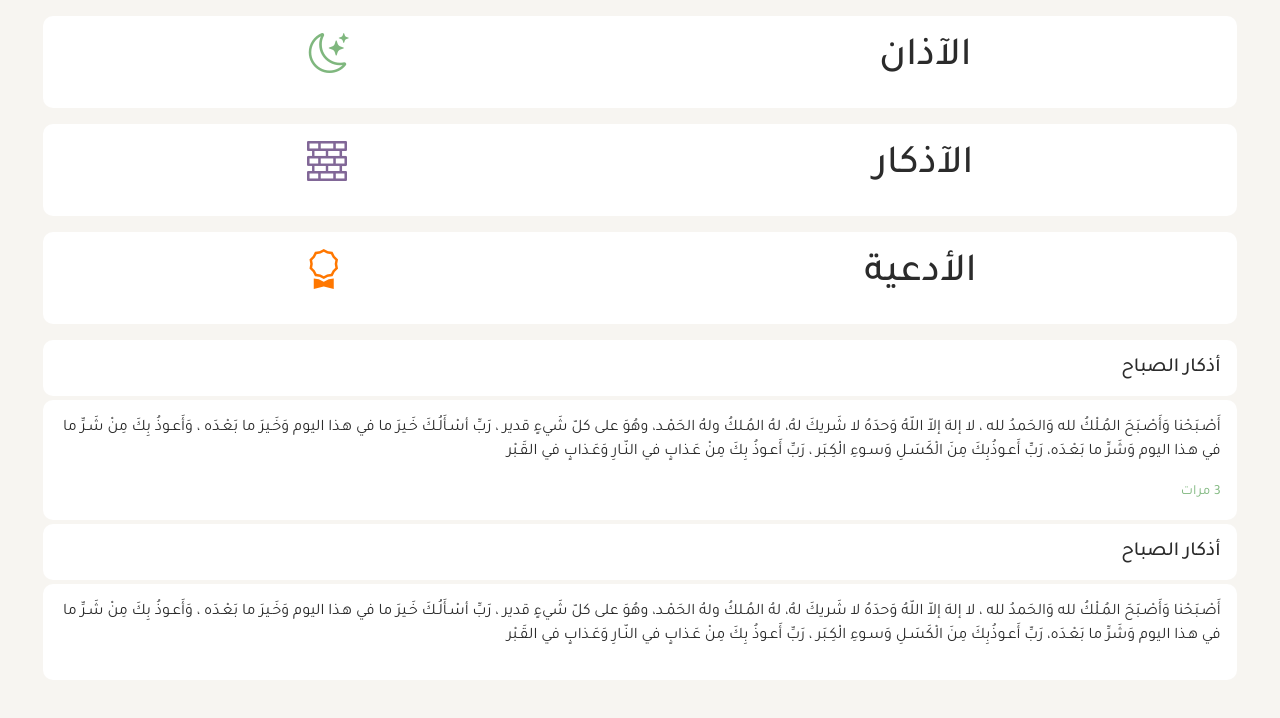
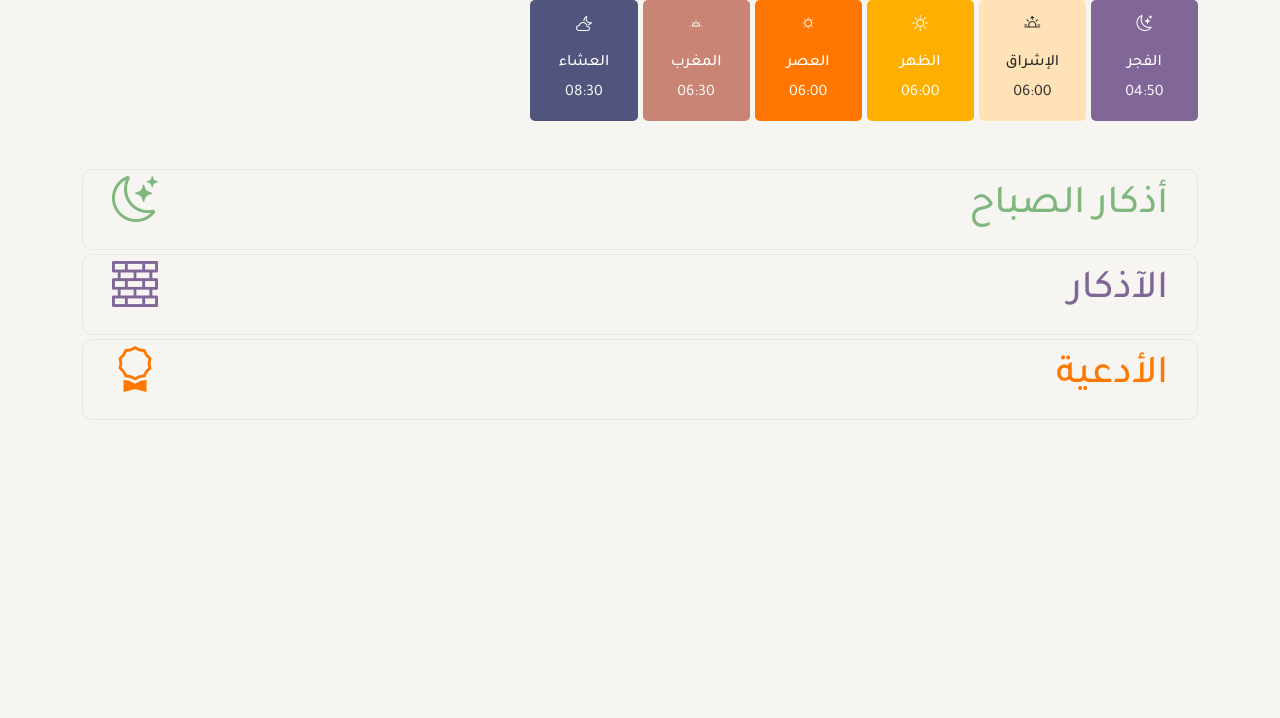
Before and after one commit to shamsularakan/azan, a plain HTML site: page index.html in a window 1280 px wide. Drawn offline with nearby package versions, Linux system fonts and the light colour scheme.

Commit message:
creat accordion

```diff
--- a/css/style.css
+++ b/css/style.css
@@ -11,9 +11,15 @@ body{
 :root{
     --f1-color:#51557E;
     --s2-color: #816797;
+    --3g-color:#7FB77E;
+    --4f-color: #FF7700;
+    --5f-color: #FFAF00;
+    --6s-color:#FFE3B7;
+    --7s-color: #C98474;
 }
 .orange{
-    color: #FF7700;
+    color:#FF7700 ;
+
 }
 .green{
     color: #7FB77E;;
@@ -22,32 +28,77 @@ body{
     color: var(--s2-color);
 }
 /* start bost */
-.bost{
-    width: 95%;
-    margin: 3px auto;
-    background-color: #fff;
+.prayer-time{
+    display: grid;
+    grid-template-columns: repeat(auto-fill, minmax(100px, 1fr));
+    gap: 5px;
+}
+.prayer-time div{
 
-    border-radius: 10px;
+    border-radius: 5px;
+    text-align: center;
+    padding-top: 15px;
+}
+.prayer-time .pary:first-child{
+    background-color: var(--s2-color);
+    color: #fff;
+}
+.prayer-time .pary:nth-child(2){
+    background-color: var(--6s-color);
 
 }
-.bost header h1{
+.prayer-time .pary:nth-child(3){
+    background-color: var(--5f-color);
+    color: #fff;
+}
+.prayer-time .pary:nth-child(4){
+    background-color: var(--4f-color);
+    color: #fff;
+}
+.prayer-time .pary:nth-child(5){
+    background-color: var(--7s-color);
+    color: #fff;
+}
+.prayer-time .pary:last-child{
+    background-color: var(--f1-color);
+    color: #fff;
+}
+/* end bost */
+details.parent{
+    border: 1px solid #e7e7e7;
+    padding: 5px;
+    border-radius:10px ;
 
 }
-.bost header i{
-    font-size: 40px;
+
+details.parent > summary{
+    font-size: 46px;
 }
-/* end bost */
-.zikir {
-    width: 95%;
-    margin: 3px auto;
+details.child{
 
+    margin: 15px;
 }
-.zikir h5{
-    background-color: #fff;
-    border-radius: 10px;
+details.child summary{
+    padding: 5px;
+    background-color: #FF7700;
+    margin-bottom: 2px;
+    border-radius:10px ;
+    color: #fff;
 }
-.zikir .content{
-    background-color: #fff;
-    border-radius: 10px;
-    bottom: 0;
+
+details.child p{
+    padding: 15px;
+    background-color: #fff5eb;
+    border-radius:10px ;
 }
+details.azan{
+    color: var(--3g-color);
+}
+details.azan details.child summary{
+    background-color: var(--3g-color);
+}
+details.azan details.child p{
+    color: #2B2B2B;
+    font-weight: bold;
+    border: 1px solid var(--3g-color);
+}
--- a/index.html
+++ b/index.html
@@ -18,43 +18,110 @@
         <title>آذان</title>
     </head>
     <body>
-        <div class="container-fluid">
-            <div class="bost  pt-3 pb-3 mb-3 mt-3">
-                <header class="d-flex justify-content-around align-items-center">
-                    <h1>الآذان</h1>
-                    <i class="bi bi-moon-stars green"></i>
-                </header>
-
-            </div>
-            <div class="bost  pt-3 pb-3 mb-3 mt-3">
-                <header class="d-flex justify-content-around align-items-center">
-                    <h1>الآذكار</h1>
-                    <i class="bi bi-bricks navy"></i>
-                </header>
-
-            </div>
-            <div class="bost  pt-3 pb-3 mb-3 mt-3">
-                <header class="d-flex justify-content-around align-items-center">
-                    <h1>الأدعية</h1>
-                    <i class="bi bi-award orange"></i>
-                </header>
-            </div>
-            <div class="zikir ">
-                <h5 class=" pt-3 pb-3 px-3 mb-1 mt-1 "  >أذكار الصباح</h5>
-
-                <div class="content pt-3 pb-3 px-3 mb-1 mt-1">
-                    <p>أَصْـبَحْنا وَأَصْـبَحَ المُـلْكُ لله وَالحَمدُ لله ، لا إلهَ إلاّ اللّهُ وَحدَهُ لا شَريكَ لهُ، لهُ المُـلكُ ولهُ الحَمْـد، وهُوَ على كلّ شَيءٍ قدير ، رَبِّ أسْـأَلُـكَ خَـيرَ ما في هـذا اليوم وَخَـيرَ ما بَعْـدَه ، وَأَعـوذُ بِكَ مِنْ شَـرِّ ما في هـذا اليوم وَشَرِّ ما بَعْـدَه، رَبِّ أَعـوذُبِكَ مِنَ الْكَسَـلِ وَسـوءِ الْكِـبَر ، رَبِّ أَعـوذُ بِكَ مِنْ عَـذابٍ في النّـارِ وَعَـذابٍ في القَـبْر</p>
-                    <small class="green">3 مرات</small>
+        <div class="container">
+            <div class="prayer-time">
+                <div class="pary  justify-content-around align-items-center">
+                    <i class="bi bi-moon-stars"></i>
+                    <div >
+                        <h6>الفجر</h6>
+                        <p>04:50</p>
+                    </div>
                 </div>
-            </div>
-            <div class="zikir ">
-                <h5 class=" pt-3 pb-3 px-3 mb-1 mt-1 "  >أذكار الصباح</h5>
-
-                <div class="content pt-3 pb-3 px-3 mb-1 mt-1">
-                    <p>أَصْـبَحْنا وَأَصْـبَحَ المُـلْكُ لله وَالحَمدُ لله ، لا إلهَ إلاّ اللّهُ وَحدَهُ لا شَريكَ لهُ، لهُ المُـلكُ ولهُ الحَمْـد، وهُوَ على كلّ شَيءٍ قدير ، رَبِّ أسْـأَلُـكَ خَـيرَ ما في هـذا اليوم وَخَـيرَ ما بَعْـدَه ، وَأَعـوذُ بِكَ مِنْ شَـرِّ ما في هـذا اليوم وَشَرِّ ما بَعْـدَه، رَبِّ أَعـوذُبِكَ مِنَ الْكَسَـلِ وَسـوءِ الْكِـبَر ، رَبِّ أَعـوذُ بِكَ مِنْ عَـذابٍ في النّـارِ وَعَـذابٍ في القَـبْر</p>
+                <div class="pary justify-content-around align-items-center">
+                    <i class="bi bi-sunrise"></i>
+                    <div>
+                        <h6>الإشراق</h6>
+                        <p>06:00</p>
+                    </div>
+                </div>
+                <div class="pary">
+                    <i class="bi bi-brightness-high"></i>
+                    <div>
+                        <h6>الظهر</h6>
+                        <p>06:00</p>
+                    </div>
+                </div>
+                <div class="pary">
+                    <i class="bi bi-brightness-low"></i>
+                    <div>
+                        <h6>العصر</h6>
+                        <p>06:00</p>
+                    </div>
+                </div>
+                <div class="pary">
+                    <i class="bi bi-brightness-alt-low"></i>
+                    <div>
+                        <h6>المغرب</h6>
+                    <p>06:30</p>
+                    </div>
+                </div>
+                <div class="pary">
+                    <i class="bi bi-cloud-moon"></i>
+                    <div>
+                        <h6>العشاء</h6>
+                    <p>08:30</p>
+                    </div>
                 </div>
             </div>
         </div>
+        <div class="container pt-5 pb-1   ">
+            <details class="azan parent ">
+                <summary class="d-flex justify-content-between align-items-center px-4">
+                    <h1 class="">أذكار الصباح</h1>
+                    <i class="bi bi-moon-stars "></i>
+                </summary>
+                <details class="child ">
+                    <summary>دعاء دخول المسجد</summary>
+
+                    <p>اللهم افح لي أبواب رحمتك</p>
+                </details>
+                <details class="child">
+                    <summary>دعاء دخول المسجد</summary>
+
+                    <p>اللهم افح لي أبواب رحمتك</p>
+                </details>
+
+            </details>
+        </div>
+        <div class="container pb-1">
+            <details class="parent">
+                <summary class="d-flex justify-content-between align-items-center px-4">
+                    <h1 class="navy">الآذكار</h1>
+                    <i class="bi bi-bricks navy"></i>
+                </summary>
+                <details class="child">
+                    <summary>دعاء دخول المسجد</summary>
+
+                    <p>اللهم افح لي أبواب رحمتك</p>
+                </details>
+                <details class="child">
+                    <summary>دعاء دخول المسجد</summary>
+
+                    <p>اللهم افح لي أبواب رحمتك</p>
+                </details>
+
+            </details>
+        </div>
+        <div class="container pb-1 ">
+            <details class="parent">
+                <summary class="d-flex justify-content-between align-items-center px-4">
+                    <h1 class="orange">الأدعية</h1>
+                    <i class="bi bi-award orange"></i>
+                </summary>
+                <details class="child">
+                    <summary>دعاء دخول المسجد</summary>
+
+                    <p>اللهم افح لي أبواب رحمتك</p>
+                </details>
+                <details class="child">
+                    <summary>دعاء دخول المسجد</summary>
+
+                    <p>اللهم افح لي أبواب رحمتك</p>
+                </details>
+
+            </details>
+        </div>
+
 
 
     <!-- Optional JavaScript; choose one of the two! -->
```
Also changed, not shown: img/arrow-down-solid.svg (added), img/chevron-down-solid.svg (added), img/chevron-left-solid.svg (added).
